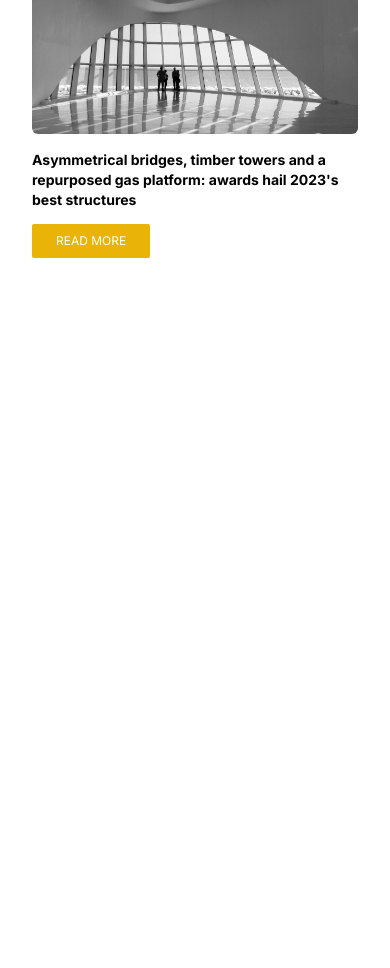
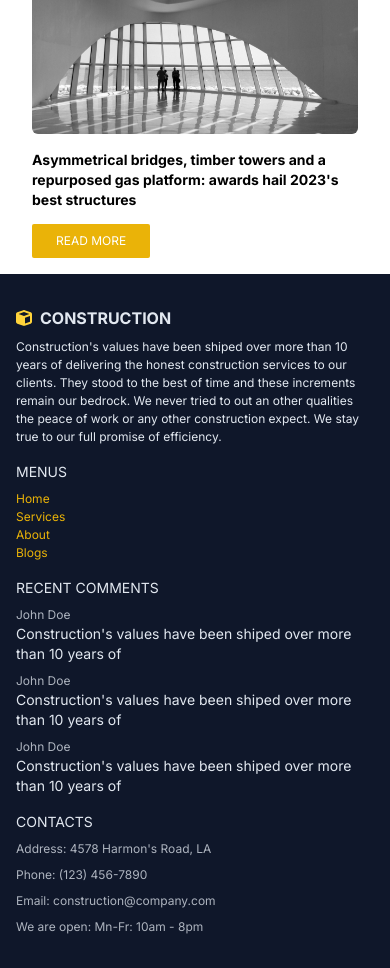
Before and after one commit to FajarRp11/construction-company-website, a website: page public/index.html in a window 390 px wide. Shown: the part 3844-4812 px from the top of the page. Before the commit the page ends 4118 px from the top, so only its background shows below. Drawn offline with nearby package versions, Linux system fonts and the light colour scheme.

Commit message:
footer responsive

```diff
--- a/public/index.html
+++ b/public/index.html
@@ -65,7 +65,6 @@
           <li><a href="#our-services" @click="open = !open">SERVICES</a></li>
           <li><a href="#our-history" @click="open = !open">ABOUT</a></li>
           <li><a href="" @click="open = !open">BLOGS</a></li>
-          <li><a href="" @click="open = !open">RECENT NEWS</a></li>
         </ul>
         <div class="hidden md:block">
           <ul class="flex gap-4 text-white text-sm justify-center items-center">
@@ -73,7 +72,6 @@
             <li><a href="#our-services">SERVICES</a></li>
             <li><a href="#our-history">ABOUT</a></li>
             <li><a href="#blogs">BLOGS</a></li>
-            <li><a href="">CONTACTS</a></li>
           </ul>
         </div>
       </div>
@@ -318,6 +316,75 @@
       </div>
     </section>
 
+    <footer id="footer" class="bg-slate-900 text-slate-200">
+      <div class="container mx-auto">
+        <div class="grid grid-cols-12 px-4 py-8 md:px-16">
+          <div class="col-span-12 md:col-span-3">
+            <a href="" class="flex items-center font-bold gap-2">
+              <img
+                class="w-4 md:w-6"
+                src="./assets/img/icons/cube-solid.svg"
+                alt=""
+              />
+              <span class="text-base md:text-2xl">CONSTRUCTION</span>
+            </a>
+            <p class="text-[12px] mt-2 md:text-sm">
+              Construction's values have been shiped over more than 10 years of
+              delivering the honest construction services to our clients. They
+              stood to the best of time and these increments remain our bedrock.
+              We never tried to out an other qualities the peace of work or any
+              other construction expect. We stay true to our full promise of
+              efficiency.
+            </p>
+          </div>
+          <div class="col-span-12 mt-4 md:col-span-3 md:mt-0 md:ms-8">
+            <h1 class="text-sm md:text-base">MENUS</h1>
+            <ul class="text-[12px] md:text-sm mt-2 text-yellow-500">
+              <li><a href="#home">Home</a></li>
+              <li><a href="#our-services">Services</a></li>
+              <li><a href="#our-history">About</a></li>
+              <li><a href="#blogs">Blogs</a></li>
+            </ul>
+          </div>
+          <div class="col-span-12 mt-4 md:col-span-3 md:mt-0 md:ms-8">
+            <h1 class="text-sm md:text-base">RECENT COMMENTS</h1>
+            <article class="mt-2">
+              <p class="text-[12px] opacity-75">John Doe</p>
+              <h1 class="text-sm">
+                Construction's values have been shiped over more than 10 years
+                of
+              </h1>
+            </article>
+            <article class="mt-2">
+              <p class="text-[12px] opacity-75">John Doe</p>
+              <h1 class="text-sm">
+                Construction's values have been shiped over more than 10 years
+                of
+              </h1>
+            </article>
+            <article class="mt-2">
+              <p class="text-[12px] opacity-75">John Doe</p>
+              <h1 class="text-sm">
+                Construction's values have been shiped over more than 10 years
+                of
+              </h1>
+            </article>
+          </div>
+          <div class="col-span-12 mt-4 md:col-span-3 md:mt-0 md:ms-8">
+            <h1 class="text-sm md:text-base">CONTACTS</h1>
+            <ul
+              class="text-[12px] md:text-sm mt-2 opacity-75 flex flex-col gap-2"
+            >
+              <li><p>Address: 4578 Harmon's Road, LA</p></li>
+              <li><p>Phone: (123) 456-7890</p></li>
+              <li><p>Email: construction@company.com</p></li>
+              <li><p>We are open: Mn-Fr: 10am - 8pm</p></li>
+            </ul>
+          </div>
+        </div>
+      </div>
+    </footer>
+
     <script src="./js/main.js"></script>
   </body>
 </html>
```
Also changed, not shown: public/css/style.css.
